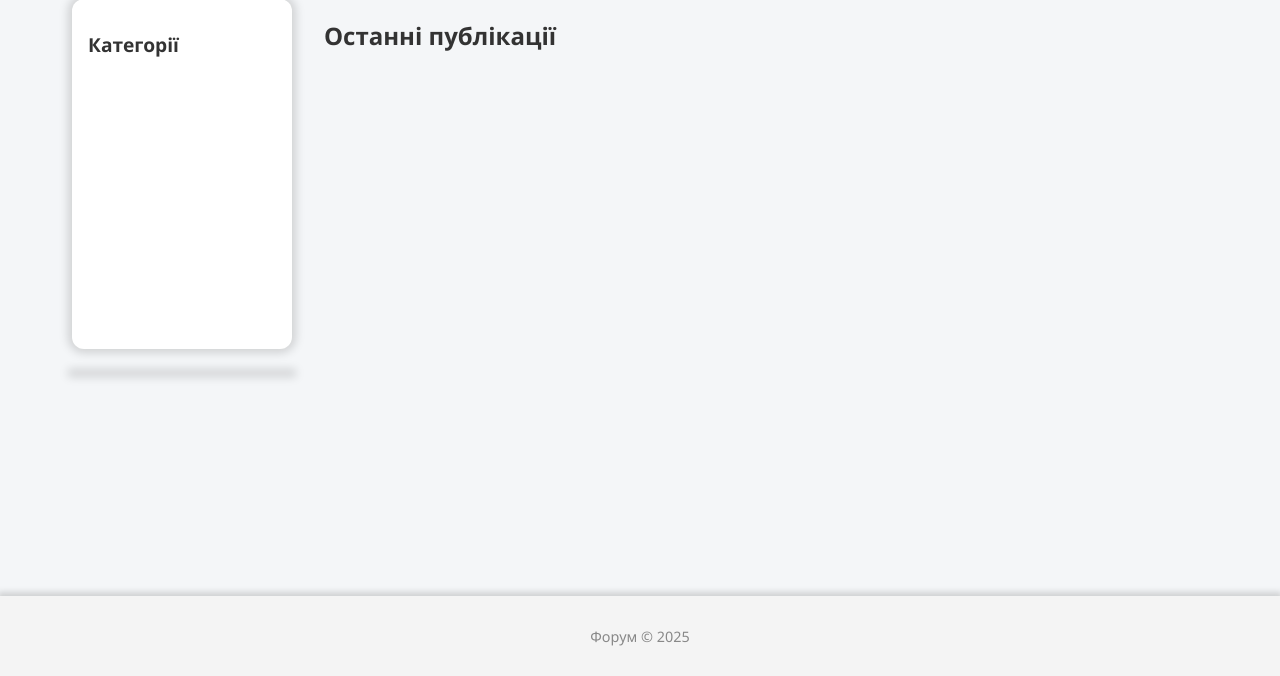
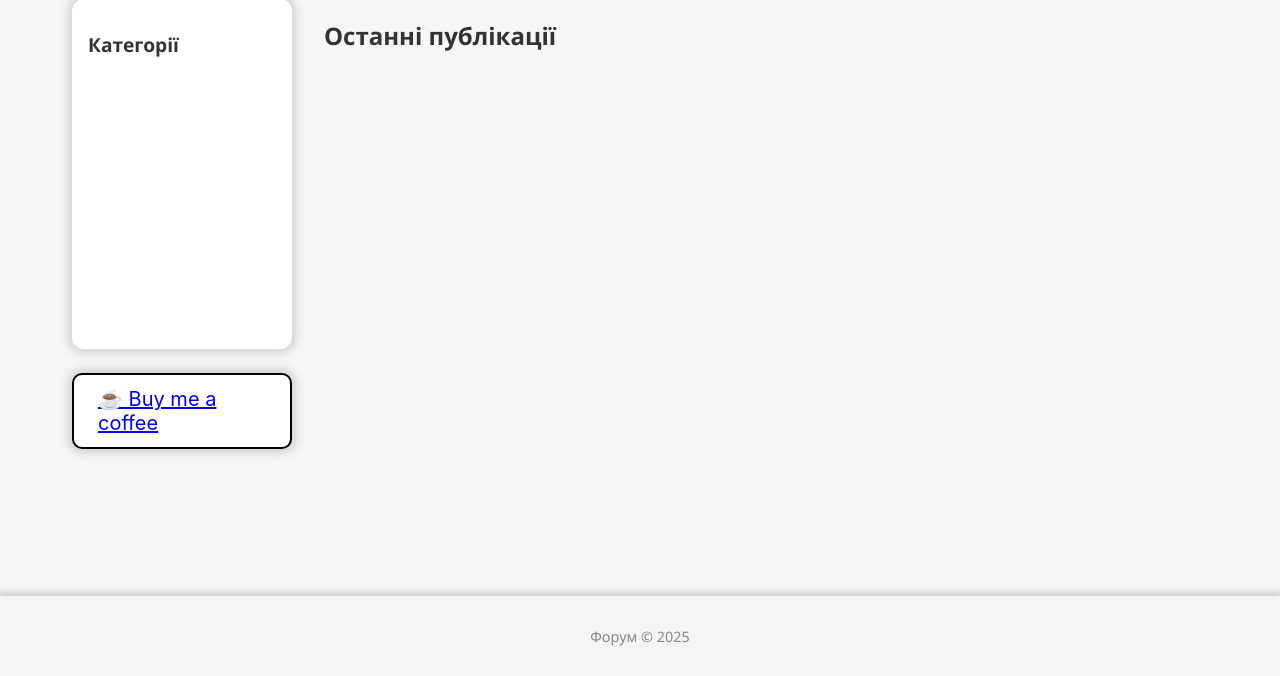
Before and after one commit to BrootBin/Forum, a Django app: page / in a window 1280 px wide. Shown: the part 124-800 px from the top of the page. Run offline with Django 5.2, Linux system fonts and the light colour scheme; data that the repository does not hold is empty.

Commit message:
реалізація кастомної кнопки донату

```diff
--- a/forum/static/css/style.css
+++ b/forum/static/css/style.css
@@ -129,7 +129,18 @@ nav a:hover {
 .posts {
 	flex: 1;
 }
-
+.donatebar{
+	display:inline-block;
+	padding: 12px 24px;
+	background-color: #ffffff;
+	color: #000;
+   font-family: 'Inter', sans-serif;
+	font-size: 20px;
+	text-decoration: none;
+   border: 2px solid #000;
+	border-radius: 10px;
+   box-shadow: 0 0 10px 4px rgba(0, 0, 0, 0.15);
+}
 .post-card {
 	background: #fff;
 	border-radius: 12px;
--- a/forum/templates/forum/index.html
+++ b/forum/templates/forum/index.html
@@ -20,8 +20,10 @@
             </ul>
         </aside>
 
-        <div class="donatebar" style="display:inline-block; box-shadow: 0 0 10px 4px rgba(0, 0, 0, 0.15); border-radius: 10px; font-size: 20px;">
-            <script type="text/javascript" src="https://cdnjs.buymeacoffee.com/1.0.0/button.prod.min.js" data-name="bmc-button" data-slug="MaksymV" data-color="#ffffff" data-emoji="☕"  data-font="Inter" data-text="Buy me a coffee" data-outline-color="#000000" data-font-color="#000000" data-coffee-color="#FFDD00" ></script>
+        <div class="donatebar">
+            <a href="https://www.buymeacoffee.com/MaksymV" target="_blank">
+                ☕ Buy me a coffee
+            </a>
         </div>
     </div>
 
```
